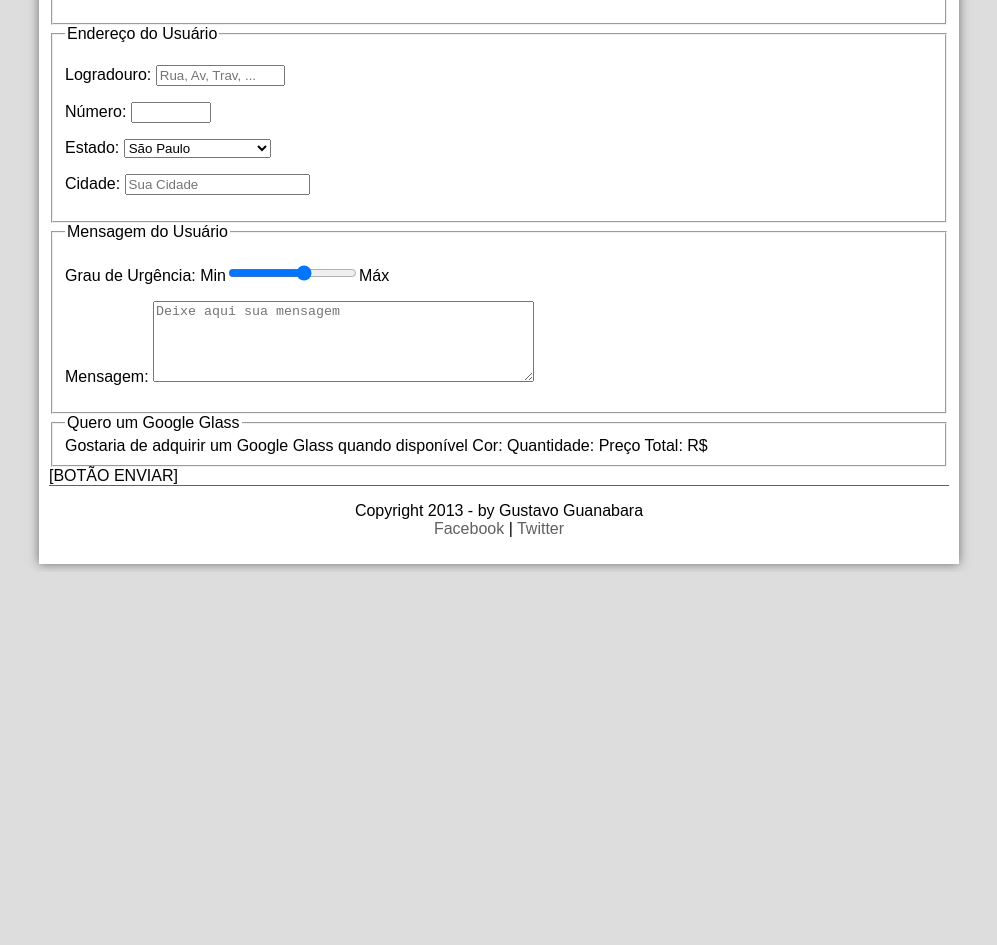
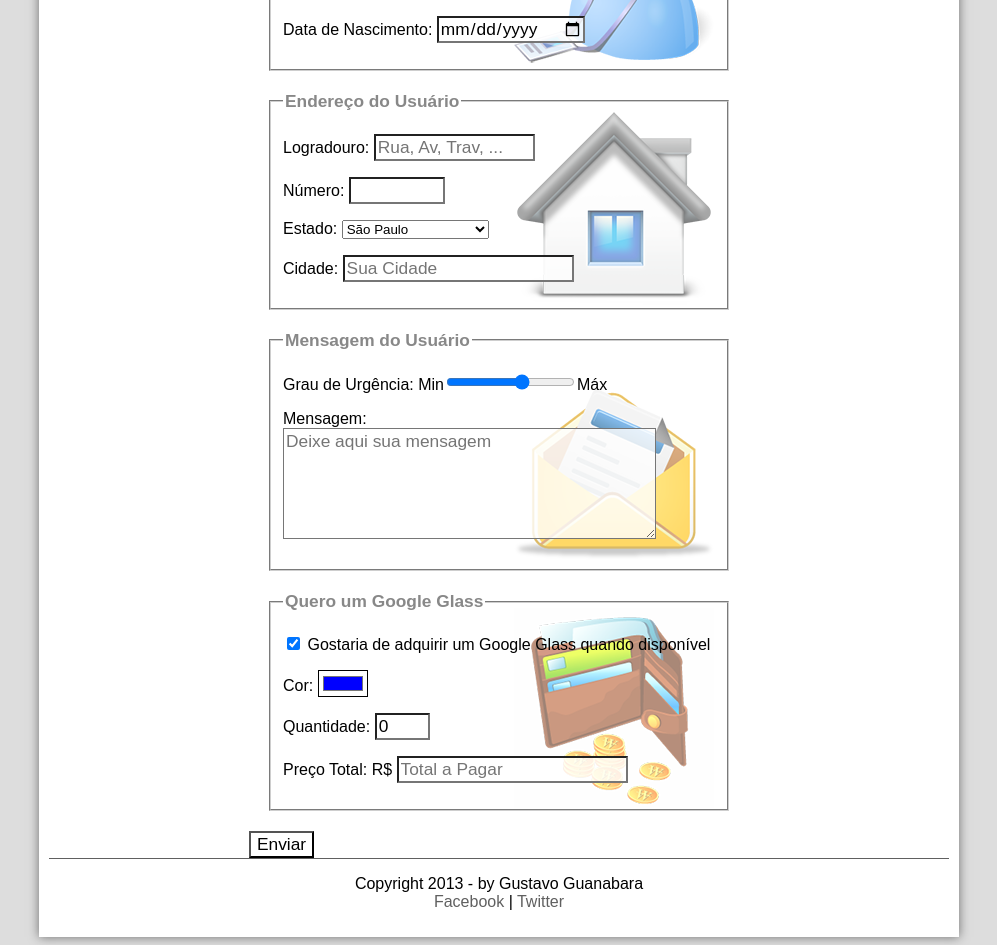
Before and after one commit to cleltonjm/cursoemvideo-html5-css3, a plain HTML site: page projeto-pronto/projeto-glass-html5/fale-conosco.html in a window 1280 px wide. Shown: the part 580-1525 px from the top of the page, without its empty margins (141-1138 px from the left). Before the commit the page ends 1152 px from the top, so only its background shows below. Drawn offline with Linux system fonts and the light colour scheme.

Commit message:
formulario com javascript

```diff
--- a/projeto-pronto/projeto-glass-html5/_css/form.css
+++ b/projeto-pronto/projeto-glass-html5/_css/form.css
@@ -0,0 +1,49 @@
+@charset "UTF-8";
+
+form {
+    width: 500px;
+    margin: auto;
+}
+
+input, textarea {
+    font-family: sans-serif;
+    font-weight: normal;
+    font-size: 13pt;
+    background-color: rgba(255,255,255,.8)
+}
+
+input:hover, textarea:hover {
+    background-color: #dddddd;
+}
+
+legend {
+    color: #888888;
+    font-weight: bold;
+    font-size: 13pt;
+    font-family: sans-serif;
+}
+
+fieldset {
+    border-color: #cecece;
+    margin: 20px;
+}
+
+fieldset#sexo {
+    width: 150px;
+}
+
+fieldset#usuario {
+    background: url("../_imagens/icone-contato.png") no-repeat 95% 95%;
+}
+
+fieldset#endereco {
+    background: url("../_imagens/icone-endereco.png") no-repeat 95% 95%;
+}
+
+fieldset#mensagem {
+    background: url("../_imagens/icone-mensagem.png") no-repeat 95% 95%;
+}
+
+fieldset#pedido {
+    background: url("../_imagens/icone-pagamento.png") no-repeat 95% 95%;
+}
--- a/projeto-pronto/projeto-glass-html5/fale-conosco.html
+++ b/projeto-pronto/projeto-glass-html5/fale-conosco.html
@@ -7,6 +7,13 @@
     <link rel="stylesheet" href="_css/form.css"/>
 </head>
 <script src="_javascript/funcoes.js"></script>
+<script>
+    function calc_Total(){
+        var qtd = parseInt(document.getElementById('cQtd').value);
+        tot = qtd * 1500;
+        document.getElementById('cTot').value = tot;
+    }
+</script>
 <body>
 <div id="interface">
 
@@ -42,7 +49,7 @@
                 </hgroup>
             </header>
 
-<form method="POST" id="fContato" action="mailto:contato@cursoemvideo.com">
+<form method="POST" id="fContato" action="mailto:contato@cursoemvideo.com" oninput="calc_Total();">
 
     <fieldset id="usuario">
         <legend>Identificação do Usuário</legend>
@@ -87,19 +94,25 @@
         <p><label for="cUrg">Grau de Urgência:</label>
         Min<input type="range" name="tUrg" id="cUrg" min="0" max="10" step="2">Máx</p>
         <p><label for="cMsg">Mensagem:</label>
-        <textarea name="tMsg" id="cMsg" cols="45" rows="5" placeholder="Deixe aqui sua mensagem"></textarea></p>
+        <textarea name="tMsg" id="cMsg" cols="35" rows="5" placeholder="Deixe aqui sua mensagem"></textarea></p>
     </fieldset>
 
     <fieldset id="pedido">
     <legend>Quero um Google Glass</legend>
-        Gostaria de adquirir um Google Glass quando disponível
-        Cor:
-        Quantidade:
-        Preço Total: R$
+        <p><input type="checkbox" name="tPed" id="cPed" checked>
+            <label for="cPed">Gostaria de adquirir um Google Glass quando disponível</label></p>
+        <p><label for="cCor">Cor:</label>
+        <input type="color" name="tCor" id="cCor" value="#0000FF"></p>
+        <p><label for="cQtd">Quantidade:</label>
+        <input type="number" name="tQtd" id="cQtd" min="0" max="5" value="0"></p>
+        <p><label for="cTot">Preço Total: R$</label>
+        <input type="text" name="tTot" id="cTot" placeholder="Total a Pagar" readonly></p>
     </fieldset>
 
-[BOTÃO ENVIAR]
+    <input type="submit" value="Enviar">
 </form>
+</article>
+</section>
 
 <footer id="rodape">
     <p>Copyright 2013 - by Gustavo Guanabara <br/>
```
